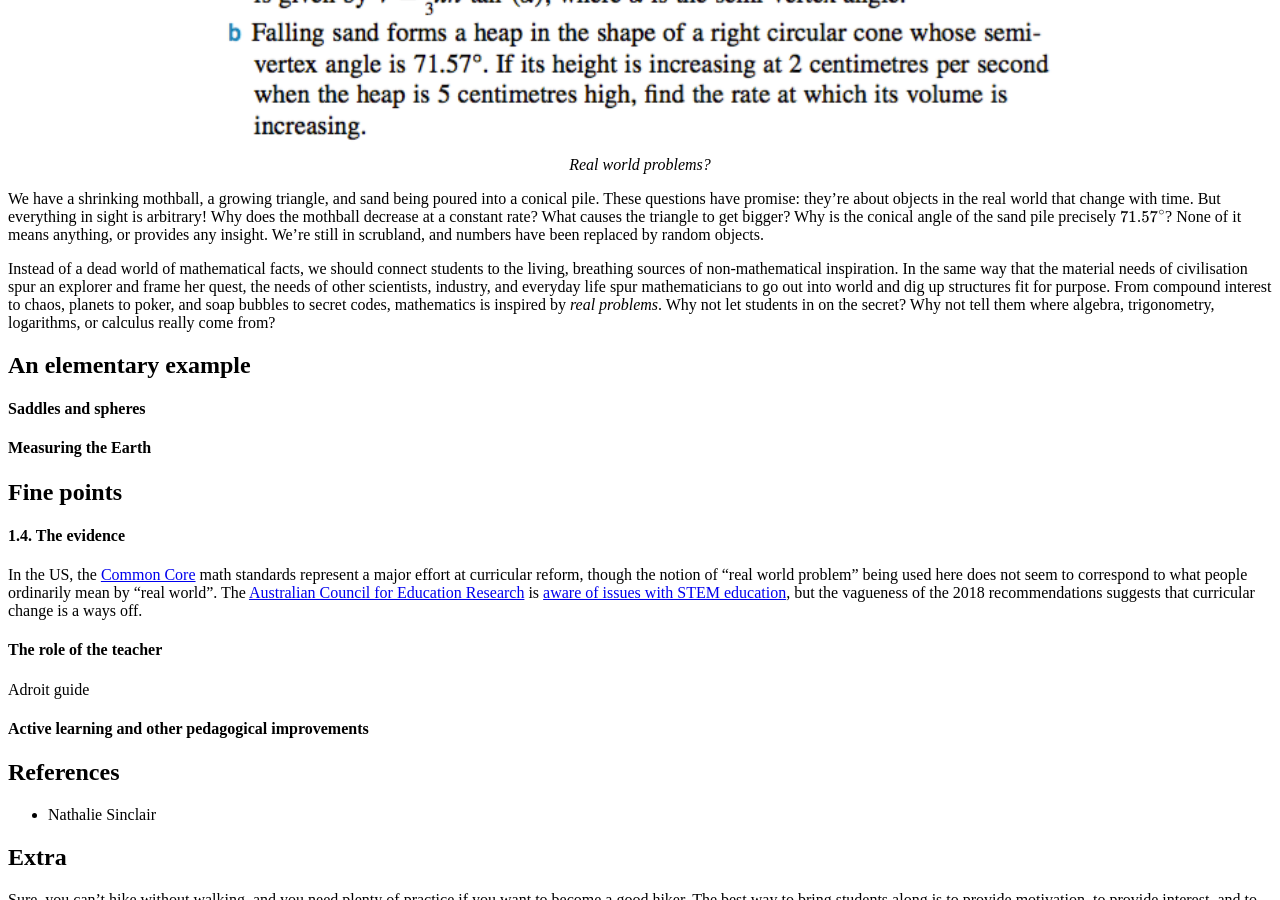
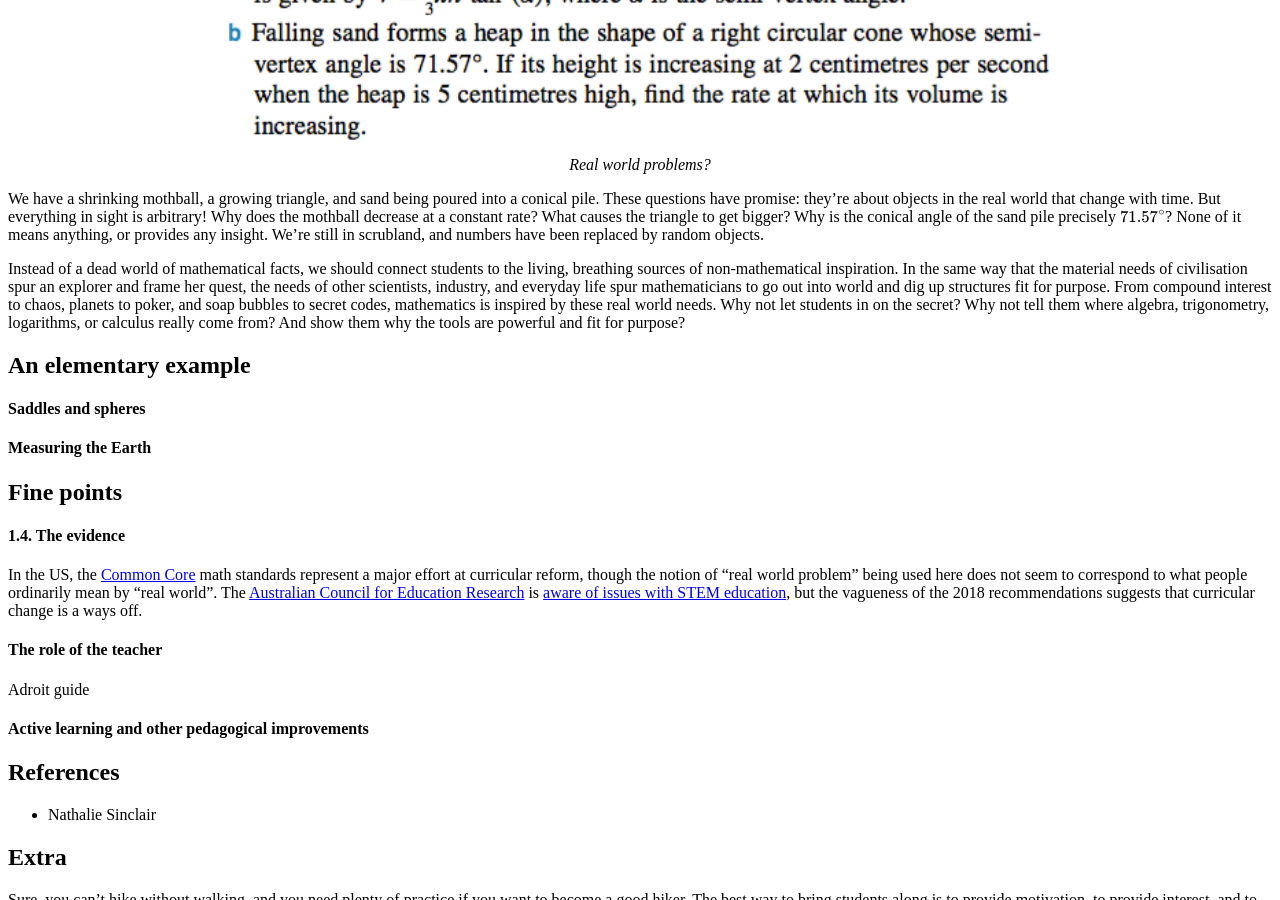
Before and after one commit to hapax/hapax.github.io, a Jekyll site: the page built from assets/teaching.md, in a window 1280 px wide and 900 px high, scrolled down 12887 px. Built offline with Jekyll 4.4.1, drawn with Linux system fonts in a browser that asks for light colours; our own code applies the rules of GitHub Pages for plain Markdown files; formulas are drawn with MathJax 3; a script that is not in the unit is left out.

Commit message:
Update teaching.md

```diff
--- a/assets/teaching.md
+++ b/assets/teaching.md
@@ -679,10 +679,11 @@ and frame her quest, the needs of other scientists, industry, and
 everyday life spur mathematicians to go out into world and dig up
 structures fit for purpose.
 From compound interest to chaos, planets to poker, and soap bubbles to
-secret codes, mathematics is inspired by *real problems*.
+secret codes, mathematics is inspired by these real world needs.
 Why not let students in on the secret?
 Why not tell them where algebra, trigonometry, logarithms, or calculus
 really come from?
+And show them why the tools are powerful and fit for purpose?
 
 ## An elementary example
 
```
